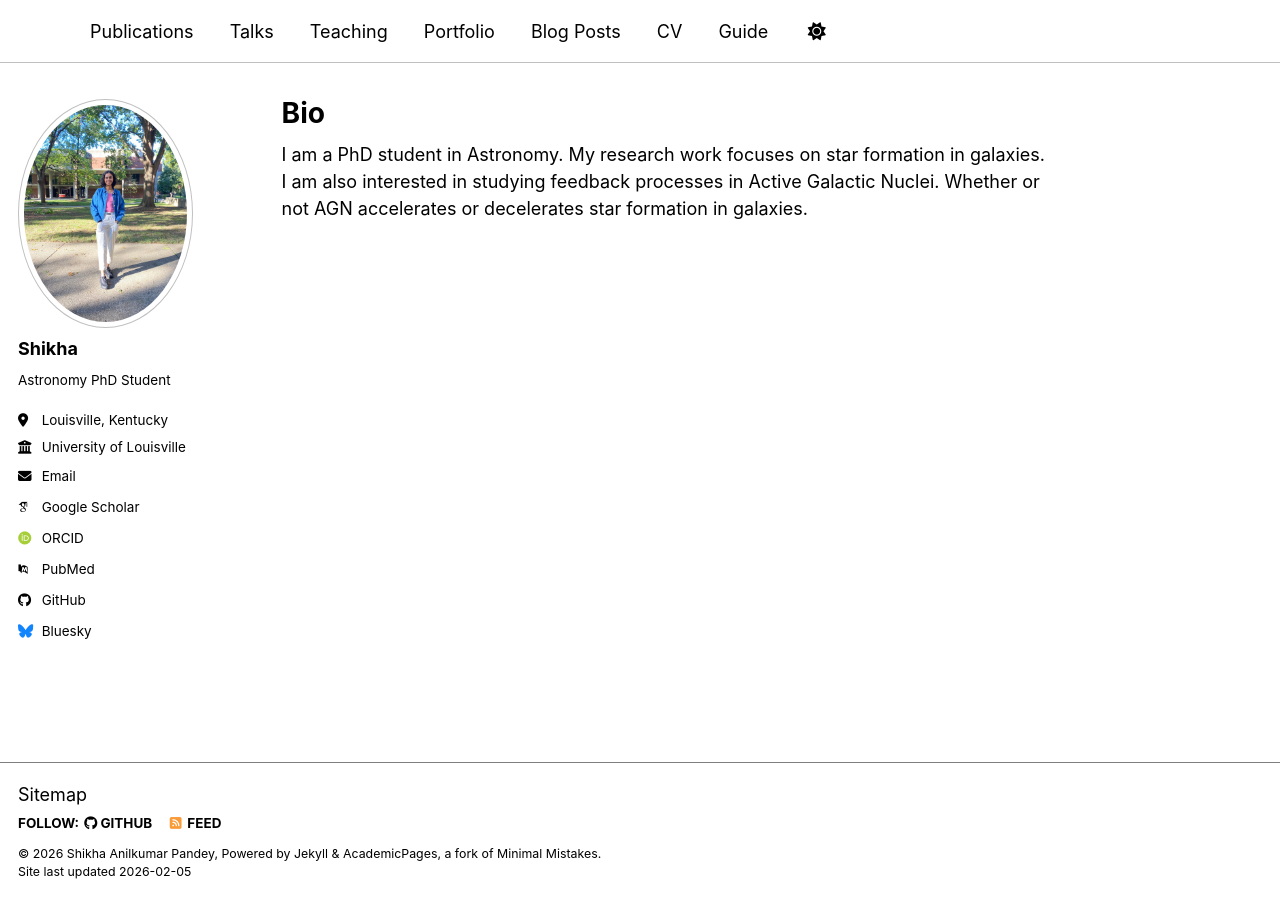
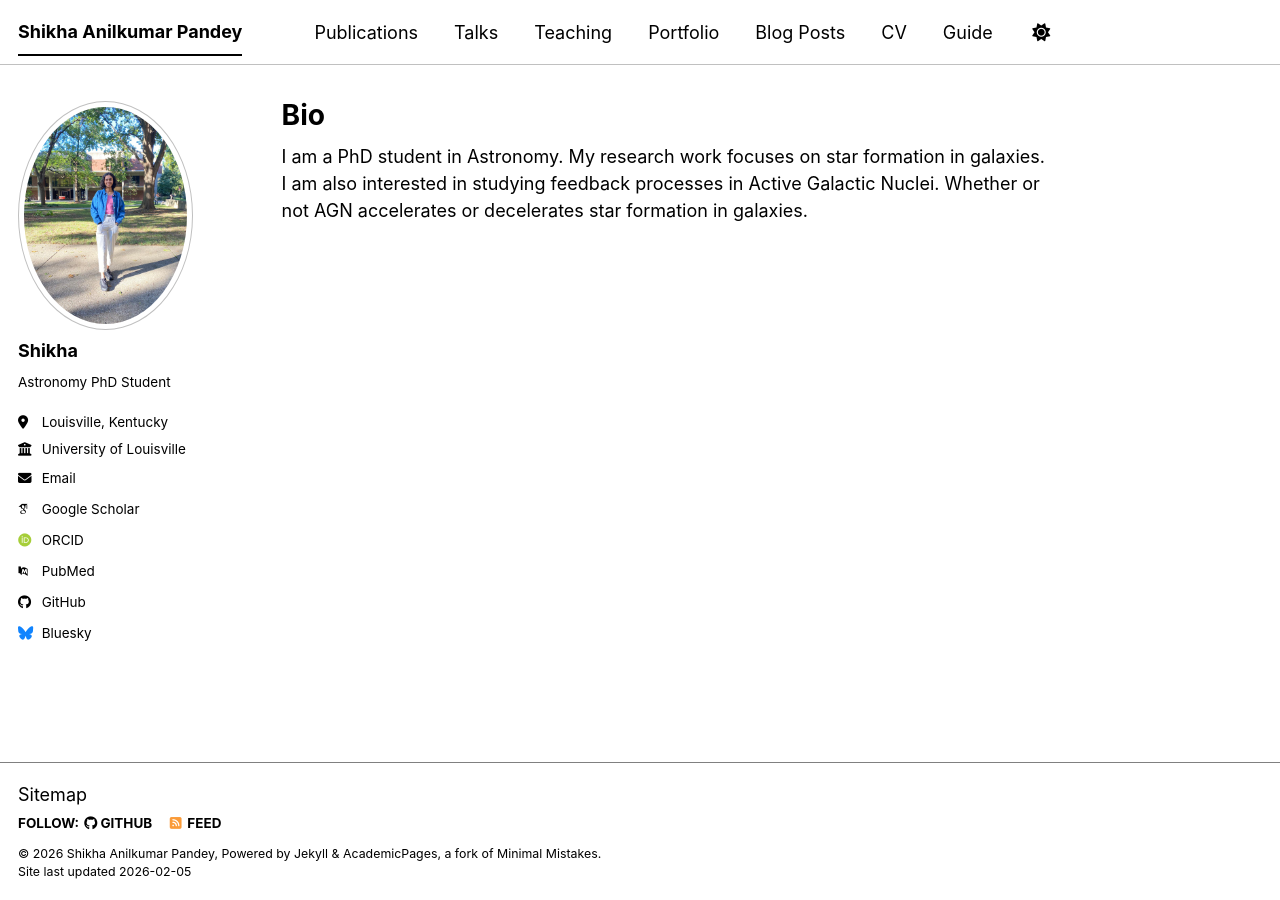
Before and after one commit to pshikha/pshikha.github.io, a Jekyll site: the page built from _pages/about.md, in a window 1280 px wide. Built offline with Jekyll 4.4.1, drawn with Linux system fonts in a browser that asks for light colours; some web fonts are replaced; a script bundle is joined from its source files by our own code; library files that are not in the unit come from our copies.

Commit message:
Update _config.yml

```diff
--- a/_config.yml
+++ b/_config.yml
@@ -9,7 +9,7 @@
 # Basic Site Settings
 locale                   : "en-US"
 site_theme               : "contrast" # The available themes options are "default", "air", "sunrise", "mint", "dirt" and "contrast"
-title                    : ""
+title                    : "Shikha Anilkumar Pandey"
 title_separator          : "-"
 name                     : &name "Shikha Anilkumar Pandey"
 description              : &description "Shikha's personal website"   # Update this with a general description of your site, this is the default if not overridden by a page
```
